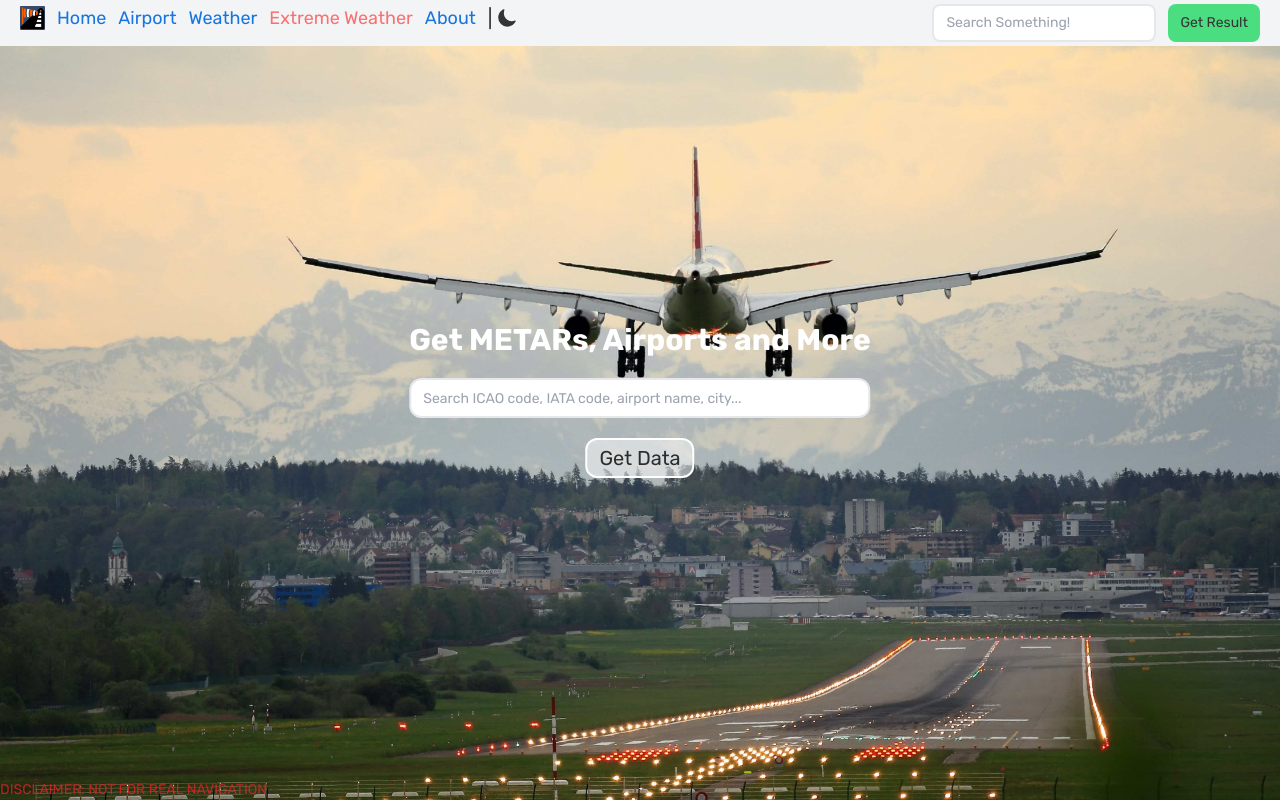
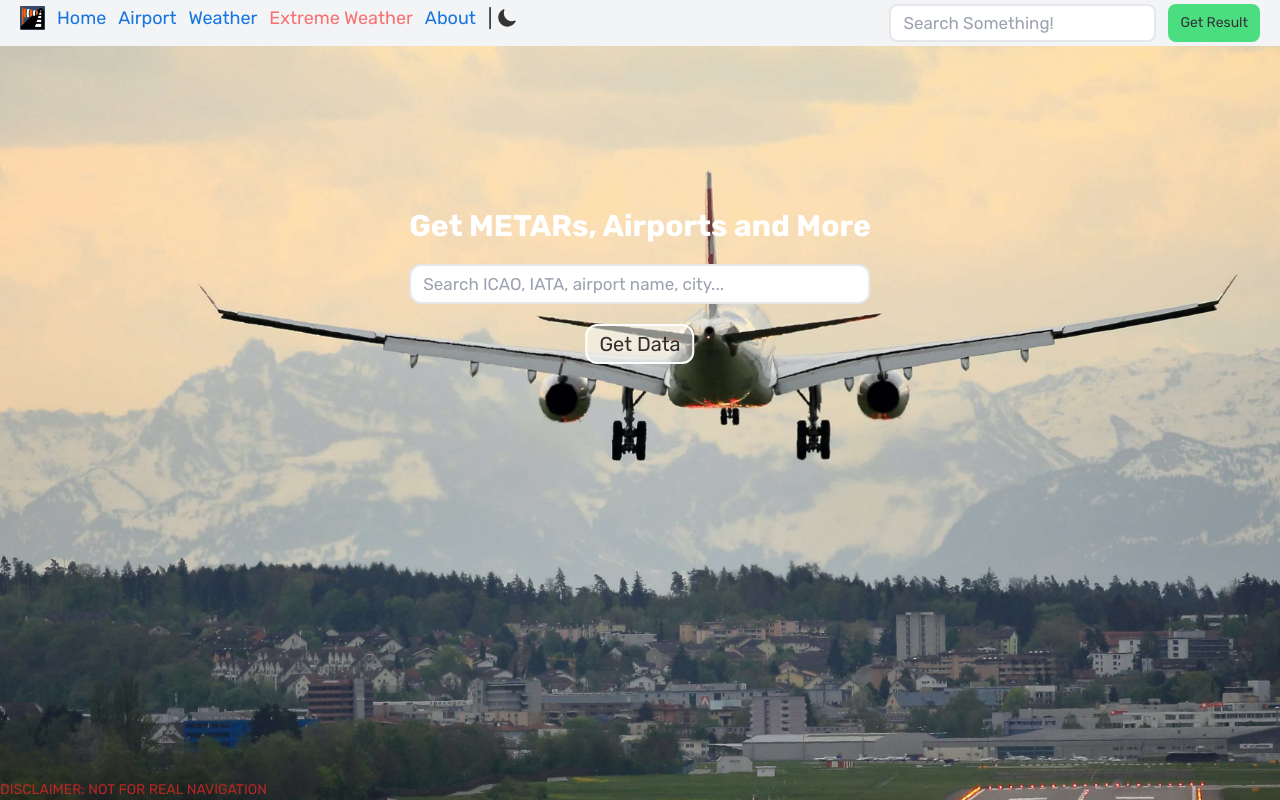
Before and after one commit to mason23zh/Flight_App_Full, a React (Create React App) app: page / in a window 1280 px wide. Shown: the top 800 px of the page. Built offline with nearby package versions, Linux system fonts and the light colour scheme.

Commit message:
disable the zoom when click input on IOS device; fix the HomeHeroSection bg image (temp)

```diff
--- a/src/component/HeroSection.jsx
+++ b/src/component/HeroSection.jsx
@@ -33,16 +33,14 @@ function HeroSection({
                 className="absolute translate-x-[-50%] translate-y-[-50%] left-[50%] top-[50%]"
             >
                 <div className="flex flex-col items-center justify-center gap-3">
-                    <h2 className="w-auto text-center text-white text-2xl sm:text-3xl md:text-4xl
-                    transition-all ease-in-out duration-300"
-                    >{message}
+                    <h2 className="w-auto text-center text-white text-2xl sm:text-3xl md:text-4xl">{message}
                     </h2>
                     <input
                         onChange={handleInputChange}
                         value={input}
                         className="rounded-xl border-2 w-auto
                         sm:w-[400px] h-10 text-black
-                        transition-all ease-in-out duration-300 pl-3"
+                        transition-all ease-in-out duration-300 pl-3 text-[17px]"
                         placeholder={`${placedHoldMessage}`}
                     />
                     <button
--- a/src/component/Home.jsx
+++ b/src/component/Home.jsx
@@ -4,7 +4,7 @@ import HomeHeroSection from "./HomeHeroSection";
 
 function Home() {
     return (
-        <div>
+        <div className="relative">
             <HomeHeroSection backgroundImage={backgroundImage} />
             <div className="text-red-600 bottom-0 fixed opacity-80">
                 DISCLAIMER: NOT FOR REAL NAVIGATION
--- a/src/component/HomeHeroSection.jsx
+++ b/src/component/HomeHeroSection.jsx
@@ -21,26 +21,41 @@ function HomeHeroSection({ backgroundImage }) {
     const darkMode = useTheme();
     return (
         <CustomProvider theme={darkMode ? "dark" : "light"}>
-            <div>
+            <div className="h-full">
                 <div
+                    className="bg-cover h-full"
                     style={{
                         backgroundImage: `url(${backgroundImage})`,
                         backgroundSize: "cover",
                         backgroundRepeat: "no-repeat",
-                        backgroundPosition: "center",
-                        height: "960px",
+                        backgroundPosition: "center center",
+                        // minHeight: "960px",
+                        minHeight: "1200px",
                         width: "auto",
-                        position: "relative",
+                        // position: "relative",
+                        margin: "auto",
                     }}
                 />
+                <div
+                    className="bg-cover bg-center bg-no-repeat w-auto"
+                    style={{
+                        backgroundImage: `url(${backgroundImage})`,
+                    }}
+                />
+
+                {/* absolute translate-x-[-50%] translate-y-[-50%] left-[50%] top-[40%]
+                     transition-all ease-in-out duration-300
+                     w-auto h-fit md:top-[50%] */}
+                <div className="absolute translate-x-[-50%] translate-y-[-50%] left-[50%] top-[20%]
+                     transition-all ease-in-out duration-300
+                     w-auto h-fit md:top-[20%]"
+                >
                     <form
                         onSubmit={handleFormSubmit}
-                    className="absolute translate-x-[-50%] translate-y-[-130%] left-[50%] top-[50%]
-                    transition-all ease-in-out duration-300
-                    w-auto h-auto md:translate-y-[-50%] "
+                        className=""
                     >
                         <div className="flex flex-col items-center justify-center gap-5">
-                        <h2 className="text-center text-lg text-gray-700 sm:text-2xl md:text-white md:text-3xl">Get
+                            <h2 className="text-center text-lg text-white sm:text-2xl md:text-white md:text-3xl">Get
                                 METARs,
                                 Airports and
                                 More
@@ -48,8 +63,8 @@ function HomeHeroSection({ backgroundImage }) {
                             <input
                                 onChange={handleInputChange}
                                 value={input}
-                            className="rounded-xl border-2 w-full md:w-full h-10 text-black pl-3"
-                            placeholder="Search ICAO code, IATA code, airport name, city..."
+                                className="rounded-xl border-2 w-full md:w-full h-10 text-black pl-3 text-[17px]"
+                                placeholder="Search ICAO, IATA, airport name, city..."
                             />
                             <button
                                 type="submit"
@@ -62,6 +77,7 @@ function HomeHeroSection({ backgroundImage }) {
                         </div>
                     </form>
                 </div>
+            </div>
         </CustomProvider>
     );
 }
--- a/src/component/NavbarElement.jsx
+++ b/src/component/NavbarElement.jsx
@@ -85,7 +85,7 @@ function NavbarElement() {
                     placeholder={searchPlaceHolder}
                     onChange={handleInputChange}
                     type="text"
-                    className="border-2 rounded-lg py-1 px-3 text-black"
+                    className="border-2 rounded-lg py-1 px-3 text-black text-[17px]"
                 />
                 <button type="submit" className={navBarSubmitButtonClass}>Get Result</button>
             </form>
```
Lines whose indentation alone changed are shown as unchanged.
